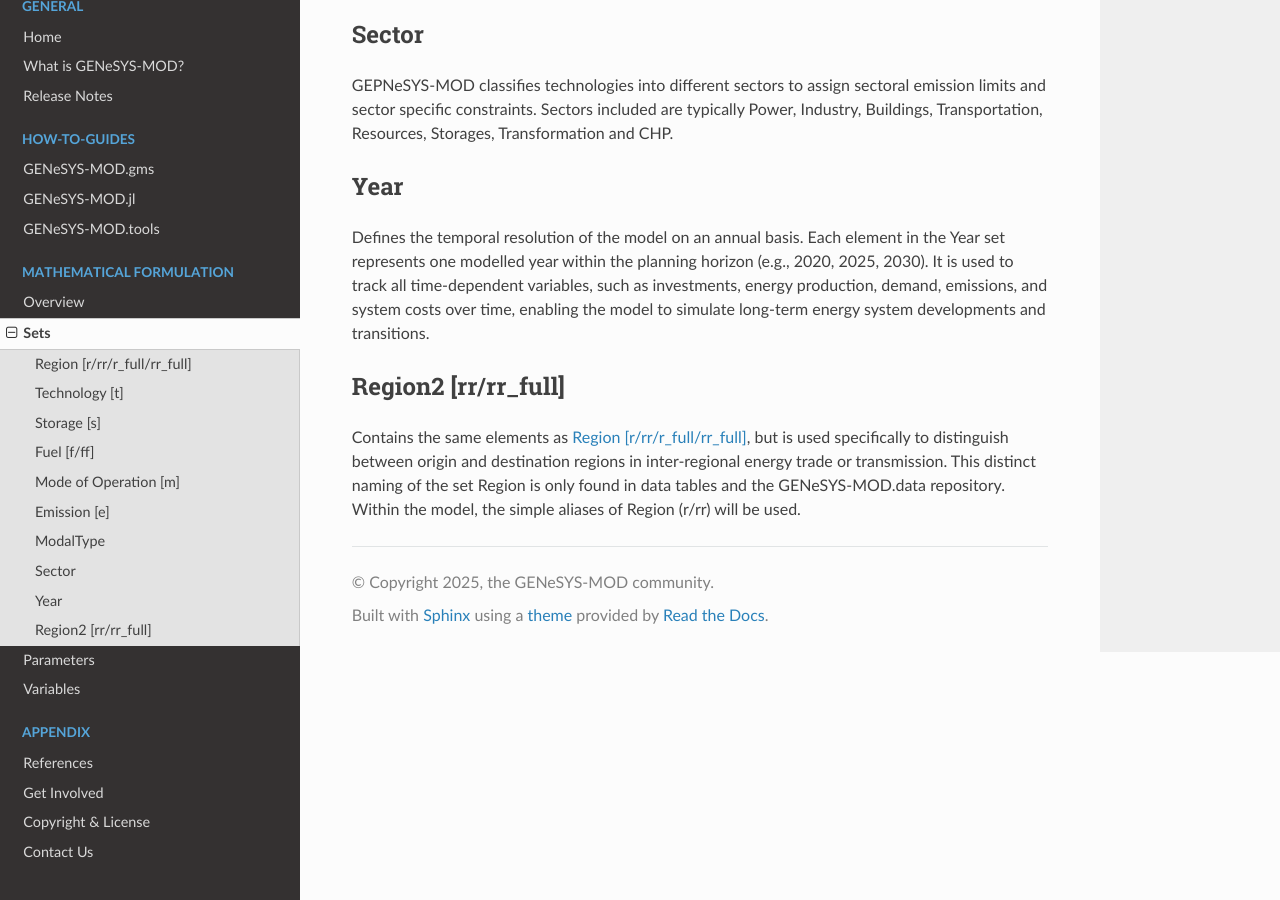
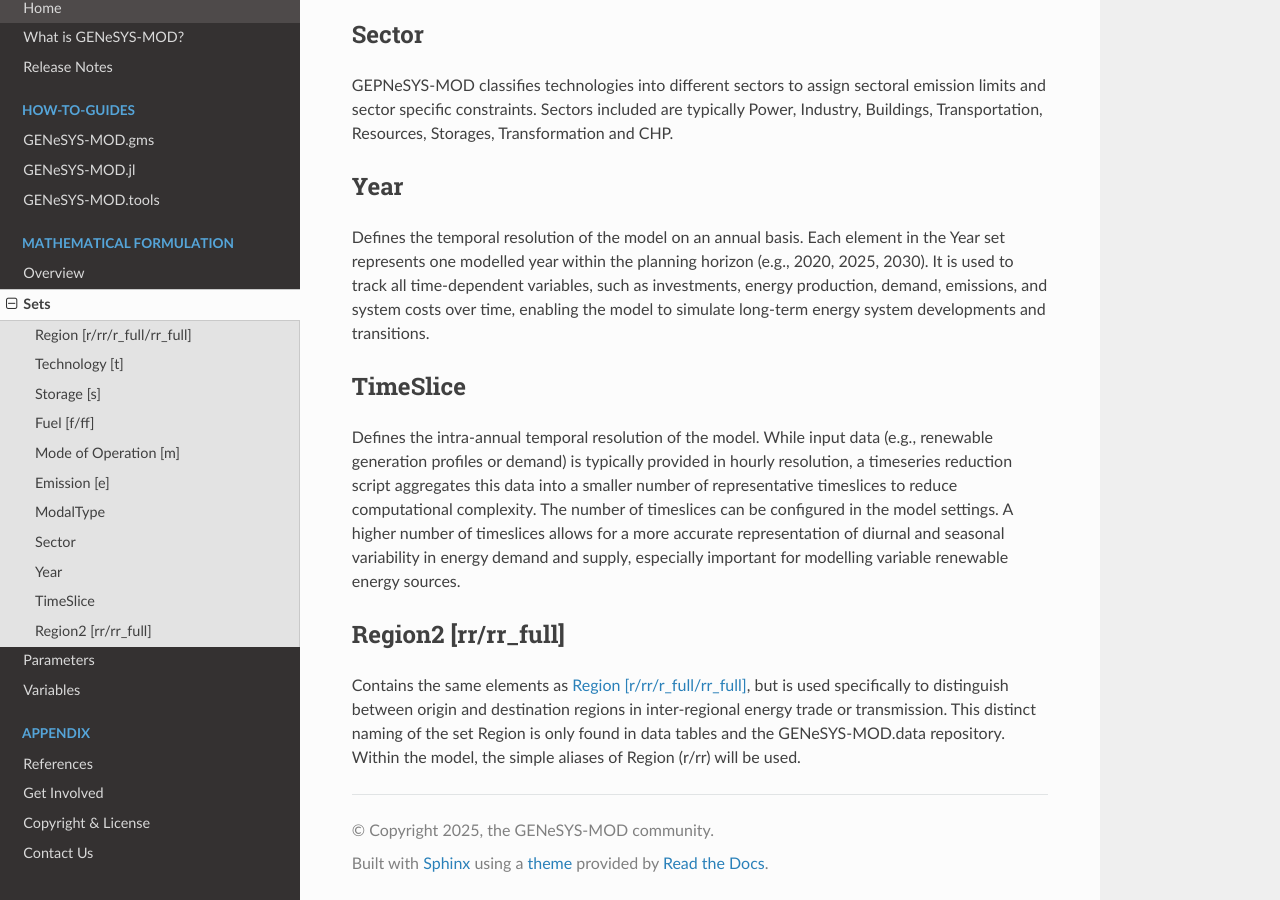
Before and after one commit to GENeSYS-MOD/GENeSYS_MOD.readthedocs, a Sphinx documentation site: the page built from docs/source/mathematical_formulation/sets.rst, in a window 1280 px wide and 900 px high, scrolled down 2731 px. Built offline with Sphinx 7.4.7 and the Read the Docs theme 3.1.0, drawn with Linux system fonts in a browser that asks for light colours.

Commit message:
by accident removed timeslice description, this is now restored

```diff
--- a/docs/source/mathematical_formulation/sets.rst
+++ b/docs/source/mathematical_formulation/sets.rst
@@ -85,6 +85,11 @@ Year
 Defines the temporal resolution of the model on an annual basis. Each element in the Year set represents one modelled year within the planning horizon (e.g., 2020, 2025, 2030).
 It is used to track all time-dependent variables, such as investments, energy production, demand, emissions, and system costs over time, enabling the model to simulate long-term energy system developments and transitions.
 
+TimeSlice
+----------
+Defines the intra-annual temporal resolution of the model. While input data (e.g., renewable generation profiles or demand) is typically provided in hourly resolution, a timeseries reduction script aggregates this data into a smaller number of representative timeslices to reduce computational complexity.
+The number of timeslices can be configured in the model settings. A higher number of timeslices allows for a more accurate representation of diurnal and seasonal variability in energy demand and supply, especially important for modelling variable renewable energy sources.
+
 .. _region2:
 
 Region2 [rr/rr_full]
```
